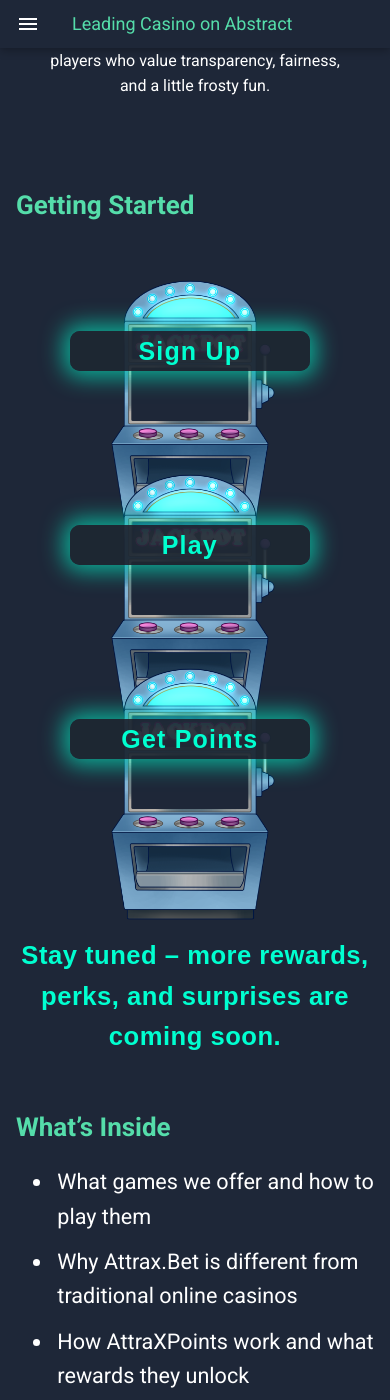
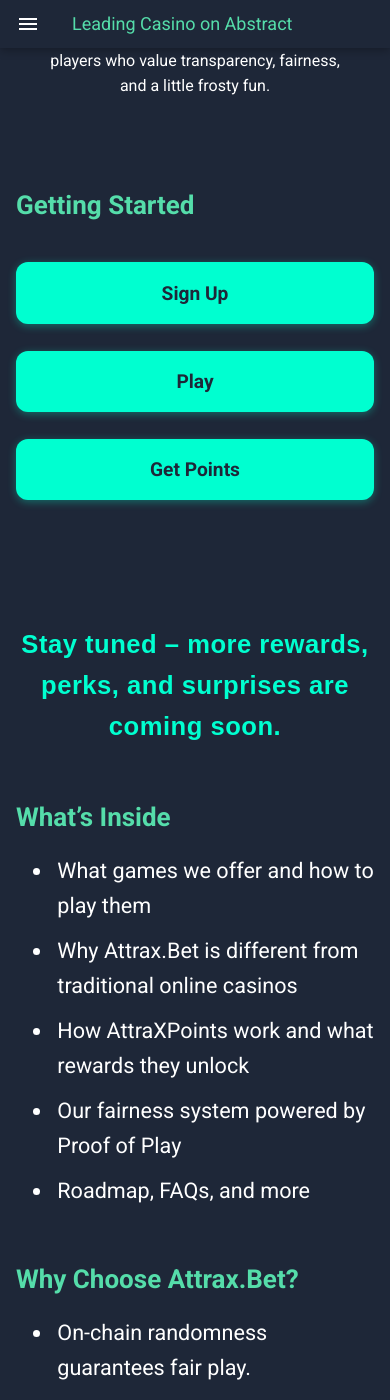
Before and after one commit to vincaspetraitis00-dev/attraxbet-docs, an MkDocs documentation site: the page built from docs/index.md, in a window 390 px wide and 1400 px high, scrolled down 453 px. Built offline with MkDocs 1.6.1 and Material for MkDocs 9.7.7, drawn with Linux system fonts in a browser that asks for light colours.

Commit message:
Update slot machines on mobile

```diff
--- a/docs/index.md
+++ b/docs/index.md
@@ -1,3 +1,4 @@
+
 
 
 <div class="ab-hero ab-hero-fairness ab-hero-parallax">
@@ -14,8 +15,17 @@
 
 
 <div class="ab-section">
-	<div class="ab-section-title ab-green"> Getting Started</div>
-		<div class="ab-section-body">
+			<div class="ab-section-title ab-green"> Getting Started</div>
+			<!-- Mobile-only simple slot list -->
+			<div class="ab-mobile-slot-list">
+				<button class="ab-mobile-slot-btn" data-mobile-slot="signup">Sign Up</button>
+				<button class="ab-mobile-slot-btn" data-mobile-slot="play">Play</button>
+				<button class="ab-mobile-slot-btn" data-mobile-slot="points">Get Points</button>
+			</div>
+			<div id="ab-mobile-slot-modal" style="display:none;">
+				<div id="ab-mobile-slot-modal-content"></div>
+			</div>
+			<div class="ab-section-body">
 			<div class="ab-slot-row">
 				   <div class="ab-slot-container">
 					   <div class="ab-slot-machine" data-slot="0">
--- a/docs/overrides/extra.css
+++ b/docs/overrides/extra.css
@@ -57,9 +57,57 @@
   .ab-slot-popup { width: 220px; min-height: 100px; font-size: 1rem; padding: 1.2em 0.7em 1em 0.7em; }
 }
 @media (max-width: 700px) {
-  .ab-slot-row { flex-direction: column; gap: 2.2rem; align-items: center; }
-  .ab-slot-container { width: 90vw; max-width: 260px; min-width: 120px; }
-  .ab-slot-popup { width: 90vw; max-width: 240px; min-width: 80px; }
+  .ab-slot-row {
+    display: none !important;
+  }
+  .ab-mobile-slot-list {
+    display: flex !important;
+    flex-direction: column;
+    gap: 1.2em;
+    margin: 2em 0;
+    align-items: stretch;
+    background: none;
+    z-index: 9999;
+  }
+  #ab-mobile-slot-modal {
+    display: none;
+    position: fixed;
+    left: 0; top: 0; right: 0; bottom: 0;
+    background: rgba(20,30,40,0.85);
+    z-index: 1000;
+    align-items: center;
+    justify-content: center;
+    padding: 2em 1em;
+  }
+  #ab-mobile-slot-modal[style*="display: block"] {
+    display: flex !important;
+  }
+  #ab-mobile-slot-modal-content {
+    background: #222e3c;
+    color: #fff;
+    border-radius: 16px;
+    padding: 2em 1.2em;
+    font-size: 1.15em;
+    max-width: 340px;
+    box-shadow: 0 8px 32px #00ffd055;
+    text-align: center;
+  }
+  .ab-mobile-slot-btn {
+    background: #00ffd0;
+    color: #1e2738;
+    border: none;
+    border-radius: 12px;
+    font-size: 1.2em;
+    font-weight: 700;
+    padding: 1em 0.5em;
+    margin: 0.2em 0;
+    box-shadow: 0 2px 8px #00ffd055;
+    cursor: pointer;
+    transition: background 0.15s;
+  }
+  .ab-mobile-slot-btn:active {
+    background: #55ddaa;
+  }
 }
 /* Slot Machine Section */
 
@@ -179,11 +227,58 @@
   .ab-slot-img { max-width: 200px; }
   .ab-slot-screen { width: 120px; height: 40px; top: 54px; border-radius: 10px; font-size: 1.1rem; }
 }
-@media (max-width: 700px) {
-  .ab-slot-row { flex-direction: column; gap: 2.2rem; align-items: center; }
-  .ab-slot-machine { width: 90vw; max-width: 260px; min-width: 120px; }
-  .ab-slot-img { max-width: 100%; }
-  .ab-slot-screen { width: 90vw; max-width: 240px; min-width: 80px; }
+@media (max-width: 1220px) {
+  .ab-slot-row {
+    display: none !important;
+  }
+  .ab-mobile-slot-list {
+    display: flex !important;
+    flex-direction: column;
+    gap: 1.2em;
+    margin: 2em 0;
+    align-items: stretch;
+    background: none;
+    z-index: 9999;
+  }
+  #ab-mobile-slot-modal {
+    display: none;
+    position: fixed;
+    left: 0; top: 0; right: 0; bottom: 0;
+    background: rgba(20,30,40,0.85);
+    z-index: 1000;
+    align-items: center;
+    justify-content: center;
+    padding: 2em 1em;
+  }
+  #ab-mobile-slot-modal[style*="display: block"] {
+    display: flex !important;
+  }
+  #ab-mobile-slot-modal-content {
+    background: #222e3c;
+    color: #fff;
+    border-radius: 16px;
+    padding: 2em 1.2em;
+    font-size: 1.15em;
+    max-width: 340px;
+    box-shadow: 0 8px 32px #00ffd055;
+    text-align: center;
+  }
+  .ab-mobile-slot-btn {
+    background: #00ffd0;
+    color: #1e2738;
+    border: none;
+    border-radius: 12px;
+    font-size: 1.2em;
+    font-weight: 700;
+    padding: 1em 0.5em;
+    margin: 0.2em 0;
+    box-shadow: 0 2px 8px #00ffd055;
+    cursor: pointer;
+    transition: background 0.15s;
+  }
+  .ab-mobile-slot-btn:active {
+    background: #55ddaa;
+  }
 }
 /* Multiline reveal row for fairness page */
 .ab-reveal-row-multiline {
@@ -283,8 +378,8 @@
   .ab-reveal-box {
     width: 110px;
     height: 110px;
-    min-width: 130px;
-    min-height: 130px;
+    min-width: 140px;
+    min-height: 140px;
     max-width: 130px;
     max-height: 130px;
     padding: 0;
@@ -756,3 +851,66 @@
 .ab-slot-popup {
   pointer-events: none;
 }
+.ab-mobile-slot-list {
+  display: none !important;
+}
+
+/* Always hide on desktop */
+.ab-mobile-slot-list {
+  display: none !important;
+}
+
+/* Show on mobile/tablet up to 1220px, override everything */
+@media (max-width: 1220px) {
+  .ab-mobile-slot-list {
+    display: flex !important;
+    flex-direction: column;
+    gap: 1.2em;
+    margin: 2em 0;
+    align-items: stretch;
+    background: none;
+    z-index: 9999;
+  }
+  .ab-slot-row {
+    display: none !important;
+  }
+  #ab-mobile-slot-modal {
+    display: none;
+    position: fixed;
+    left: 0; top: 0; right: 0; bottom: 0;
+    background: rgba(20,30,40,0.85);
+    z-index: 1000;
+    align-items: center;
+    justify-content: center;
+    padding: 2em 1em;
+  }
+  #ab-mobile-slot-modal[style*="display: block"] {
+    display: flex !important;
+  }
+  #ab-mobile-slot-modal-content {
+    background: #222e3c;
+    color: #fff;
+    border-radius: 16px;
+    padding: 2em 1.2em;
+    font-size: 1.15em;
+    max-width: 340px;
+    box-shadow: 0 8px 32px #00ffd055;
+    text-align: center;
+  }
+  .ab-mobile-slot-btn {
+    background: #00ffd0;
+    color: #1e2738;
+    border: none;
+    border-radius: 12px;
+    font-size: 1.2em;
+    font-weight: 700;
+    padding: 1em 0.5em;
+    margin: 0.2em 0;
+    box-shadow: 0 2px 8px #00ffd055;
+    cursor: pointer;
+    transition: background 0.15s;
+  }
+  .ab-mobile-slot-btn:active {
+    background: #55ddaa;
+  }
+}
--- a/docs/overrides/extra.js
+++ b/docs/overrides/extra.js
@@ -445,3 +445,26 @@
   // Watch for drawer mutations (late injection)
   new MutationObserver(killTocBits).observe(document.body, { childList: true, subtree: true });
 });
+// Mobile slot button click handler
+document.addEventListener('DOMContentLoaded', function() {
+  const details = {
+    signup: "Create your account and claim your welcome bonus (XXX AttraXPoints).",
+    play: "Try out our flagship Coinflip game, spin the Slots, or test your luck on the Lucky Wheel.",
+    points: "Earn AttraXPoints for logging in daily, playing, and climbing the leaderboard."
+  };
+  document.querySelectorAll('.ab-mobile-slot-btn').forEach(btn => {
+    btn.addEventListener('click', function() {
+      const key = btn.getAttribute('data-mobile-slot');
+      document.getElementById('ab-mobile-slot-modal-content').textContent = details[key];
+      document.getElementById('ab-mobile-slot-modal').style.display = 'block';
+    });
+  });
+  var modal = document.getElementById('ab-mobile-slot-modal');
+  if (modal) {
+    modal.addEventListener('click', function(e) {
+      if (e.target === modal) {
+        modal.style.display = 'none';
+      }
+    });
+  }
+});
```
Also changed, not shown: site/fairness/index.html, site/overrides/extra.css.
